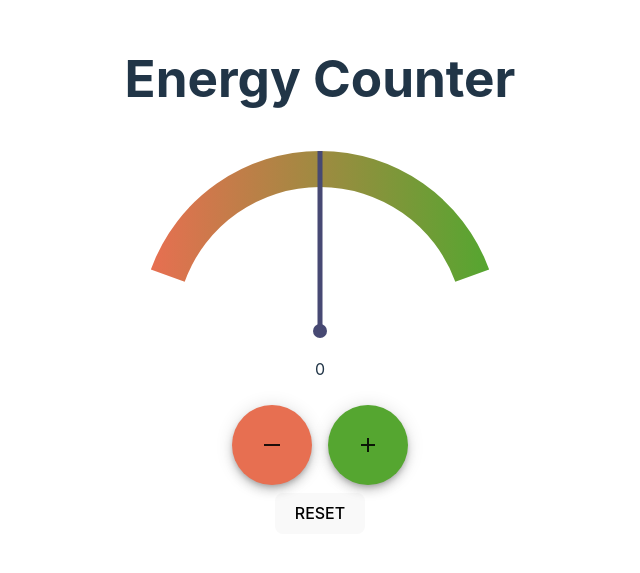
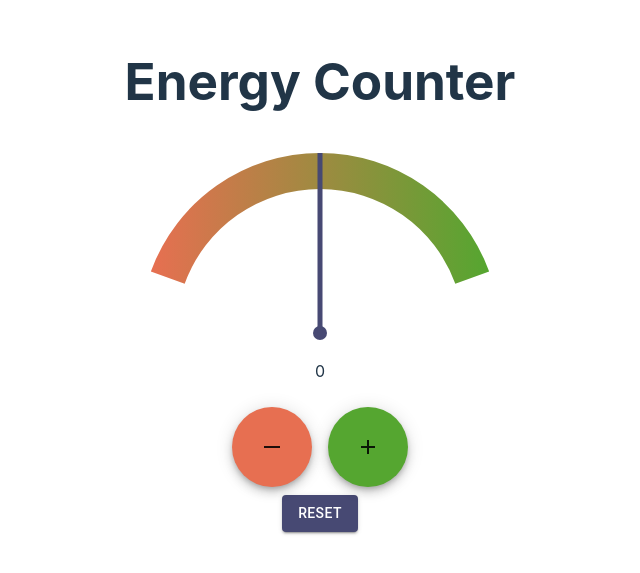
Before and after one commit to tomgame984/The-Neurons, a React (Vite) app in the folder Frontend/: page /Dashboard in a window 1280 px wide. Shown: the part 125-698 px from the top of the page, without its empty margins (320-960 px from the left). Built offline with nearby package versions, Linux system fonts and the light colour scheme.

Commit message:
separating the energy counter down into smaller components

```diff
--- a/Frontend/src/components/Buttons.jsx
+++ b/Frontend/src/components/Buttons.jsx
@@ -1,8 +1,8 @@
 import React, { useState } from "react";
-import Box from '@mui/material/Box';
 import Fab from '@mui/material/Fab';
 import AddIcon from '@mui/icons-material/Add';
 import HorizontalRoleIcon from '@mui/icons-material/HorizontalRule';
+import Box from '@mui/material/Box';
 
 
 const Buttons = (props) => {
--- a/Frontend/src/components/Gague.jsx
+++ /dev/null
@@ -1,86 +0,0 @@
-import React, { useState } from "react";
-import Buttons from './Buttons'
-import {
-  Gauge,
-  GaugeContainer,
-  GaugeValueArc,
-  GaugeReferenceArc,
-  useGaugeState,
-} from '@mui/x-charts/Gauge';
-
-
-function GaugePointer() {
-  const { valueAngle, outerRadius, cx, cy } = useGaugeState();
-
-  if (valueAngle === null) {
-    // No value to display
-    return null;
-  }
-
-  const target = {
-    x: cx + outerRadius * Math.sin(valueAngle),
-    y: cy - outerRadius * Math.cos(valueAngle),
-  };
-  return (
-    <g>
-      <circle cx={cx} cy={cy} r={7} fill="#474973" />
-      <path
-        d={`M ${cx} ${cy} L ${target.x} ${target.y}`}
-        stroke="#474973"
-        strokeWidth={5}
-      />
-    </g>
-  );
-}
-
-function Gague() {
-    const [count, setCount] = useState(0)
-
-    const resetCount = () => {
-        setCount(0)
-    };
-
-    return (
-      <>
-        <h1>Energy Counter</h1>
-        <GaugeContainer
-      valueMin={-10}
-      valueMax={10}
-      width={400}
-      height={200}
-      startAngle={-70}
-      endAngle={70}
-      value={count}
-      >
-        <defs>
-        <linearGradient id="gaugeGradient" x1="0" y1="0" x2="1" y2="0">
-          <stop offset="0%" stopColor="#E76F51" />
-          <stop offset="100%" stopColor="#55a630" />
-        </linearGradient>
-      </defs>
-    <GaugeReferenceArc
-        sx={{
-          fill: "url(#gaugeGradient)",
-        }}
-      />
-      <GaugePointer />
-      </GaugeContainer>
-        <div className="energy-Display">
-          <p data-testid="counter">
-            {count}
-
-          </p>
-
-          <Buttons setCount={setCount} count={count}/>
-
-          <button
-          onClick={resetCount}
-          alt="reset-button"
-          role="reset-button"
-          >RESET</button>
-        </div>
-      </>
-    )
-};
-
-export default Gague;
--- /dev/null
+++ b/Frontend/src/components/Gauge.jsx
@@ -0,0 +1,65 @@
+import React, { useState } from "react";
+import Buttons from "./Buttons";
+import {
+  GaugeContainer,
+  GaugeReferenceArc,
+  useGaugeState,
+} from "@mui/x-charts/Gauge";
+
+function GaugePointer() {
+  const { valueAngle, outerRadius, cx, cy } = useGaugeState();
+
+  if (valueAngle === null) {
+    // No value to display
+    return null;
+  }
+
+  const target = {
+    x: cx + outerRadius * Math.sin(valueAngle),
+    y: cy - outerRadius * Math.cos(valueAngle),
+  };
+  return (
+    <g>
+      <circle cx={cx} cy={cy} r={7} fill="#474973" />
+      <path
+        d={`M ${cx} ${cy} L ${target.x} ${target.y}`}
+        stroke="#474973"
+        strokeWidth={5}
+      />
+    </g>
+  );
+}
+
+function Gauge(props) {
+  return (
+    <>
+      <GaugeContainer
+        valueMin={-10}
+        valueMax={10}
+        width={400}
+        height={200}
+        startAngle={-70}
+        endAngle={70}
+        value={props.count}
+      >
+        <defs>
+          <linearGradient id="gaugeGradient" x1="0" y1="0" x2="1" y2="0">
+            <stop offset="0%" stopColor="#E76F51" />
+            <stop offset="100%" stopColor="#55a630" />
+          </linearGradient>
+        </defs>
+        <GaugeReferenceArc
+          sx={{
+            fill: "url(#gaugeGradient)",
+          }}
+        />
+        <GaugePointer />
+      </GaugeContainer>
+      <div className="energy-Display">
+        <p data-testid="counter">{props.count}</p>
+      </div>
+    </>
+  );
+}
+
+export default Gauge;
--- /dev/null
+++ b/Frontend/src/components/ResetButton.jsx
@@ -0,0 +1,22 @@
+import React, { useState } from "react";
+import { Button } from "@mui/material";
+
+const ResetButton = (props) => {
+  const resetCount = () => {
+    props.setCount(0);
+  };
+
+  return (
+    <Button
+      sx={{ backgroundColor: "#474973" }}
+      variant="contained"
+      onClick={resetCount}
+      alt="reset-button"
+      role="reset-button"
+    >
+      RESET
+    </Button>
+  );
+};
+
+export default ResetButton;
--- a/Frontend/src/pages/Dashboard.jsx
+++ b/Frontend/src/pages/Dashboard.jsx
@@ -1,11 +1,19 @@
-import Gague from "../components/Gague";
-
-
+import React, { useState } from "react";
+import Gauge from "../components/Gauge"; // Add missing import statement for Gague component
+import Buttons from "../components/Buttons";
+import ResetButton from "../components/ResetButton";
 
 export const Dashboard = () => {
-    return (
-        <>
-        <div><Gague/></div>
-        </>
-    )
+  const [count, setCount] = useState(0);
+
+  return (
+    <>
+      <div>
+        <h1>Energy Counter</h1>
+        <Gauge setCount={setCount} count={count} />
+        <Buttons setCount={setCount} count={count} />
+        <ResetButton setCount={setCount} />
+      </div>
+    </>
+  );
 };
```
Also changed, not shown: Frontend/src/test_App.jsx (added, +23 -0 lines), Frontend/tests/test.one.js (added), 1 other file (tests, documents, lock files or other folders).
